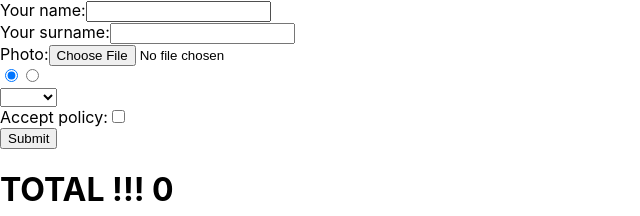
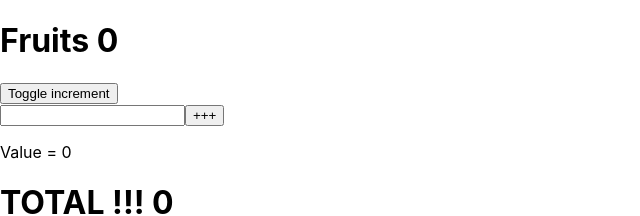
Before and after one commit to SmolinPavel/first_module, a React (Create React App) app: page / in a window 1280 px wide. Shown: the top 216 px of the page, without its empty margins (0-640 px from the left). Built offline with nearby package versions, Linux system fonts and the light colour scheme.

Commit message:
Lifecycle methods

```diff
--- a/package.json
+++ b/package.json
@@ -8,6 +8,7 @@
     "@testing-library/react": "^11.1.0",
     "@testing-library/user-event": "^12.1.10",
     "node-sass": "^5.0.0",
+    "prop-types": "^15.7.2",
     "react": "^17.0.2",
     "react-dom": "^17.0.2",
     "react-scripts": "4.0.3",
--- a/src/App.js
+++ b/src/App.js
@@ -28,7 +28,11 @@ class App extends Component {
     const { apples, bananas, oranges } = this.state;
     return (
       <div>
-        <Form />
+        <Counter
+          name="Fruits"
+          count={apples}
+          onIncrement={this.incrementFruitHandler("apples")}
+        />
         <h1>TOTAL !!! {apples + bananas + oranges} </h1>
         <div>
           <img src={CAT_IMAGE_SRC} alt="cat" width="200" />
--- a/src/components/Counter/Counter.js
+++ b/src/components/Counter/Counter.js
@@ -4,6 +4,7 @@ import { Increment } from "./Increment";
 export class Counter extends Component {
   state = {
     value: 10,
+    open: true,
   };
 
   handleClick = () => {
@@ -12,15 +13,25 @@ export class Counter extends Component {
     }, 5000);
   };
 
+  toggleOpen = () => this.setState({ open: !this.state.open });
+
   render() {
     return (
       <div>
         <h1>
           {this.props.name} {this.props.count}
         </h1>
-        <div onClick={this.handleClick}>
-          <Increment name={this.props.name} onClick={this.props.onIncrement} />
+        <div>
+          <button onClick={this.toggleOpen}>Toggle increment</button>
         </div>
+        {this.state.open && (
+          <div onClick={this.handleClick}>
+            <Increment
+              name={this.props.name}
+              onClick={this.props.onIncrement}
+            />
+          </div>
+        )}
       </div>
     );
   }
--- a/src/components/Counter/Increment.js
+++ b/src/components/Counter/Increment.js
@@ -1,15 +1,46 @@
-import { Component } from "react";
+import { createRef, PureComponent } from "react";
+import PropTypes from "prop-types";
 
-export class Increment extends Component {
+export class Increment extends PureComponent {
+  constructor(props) {
+    super(props);
+    console.log("constructor: A new instance of Increment!");
+  }
+
+  myFirstRef = createRef();
+
+  static propTypes = {
+    name: PropTypes.string,
+  };
+
+  state = {
+    value: 0,
+  };
+
+  intervalId = null;
+
+  updateValue = () => {
+    this.setState({ value: this.state.value + 3 });
+  };
+
+  componentDidMount() {
+    console.log("component did mount");
+    this.intervalId = setInterval(() => console.log("kvas"), 2000);
+  }
+
+  componentWillUnmount() {
+    console.log("component will unmount");
+    // clearInterval(this.intervalId);
+  }
+
   render() {
+    console.log("render");
     return (
-      <button
-        onClick={() => {
-          this.props.onClick();
-        }}
-      >
-        Increment {this.props.name}
-      </button>
+      <div>
+        <input ref={this.myFirstRef} />
+        <button onClick={this.updateValue}>+++</button>
+        <p>Value = {this.state.value}</p>
+      </div>
     );
   }
 }
```
